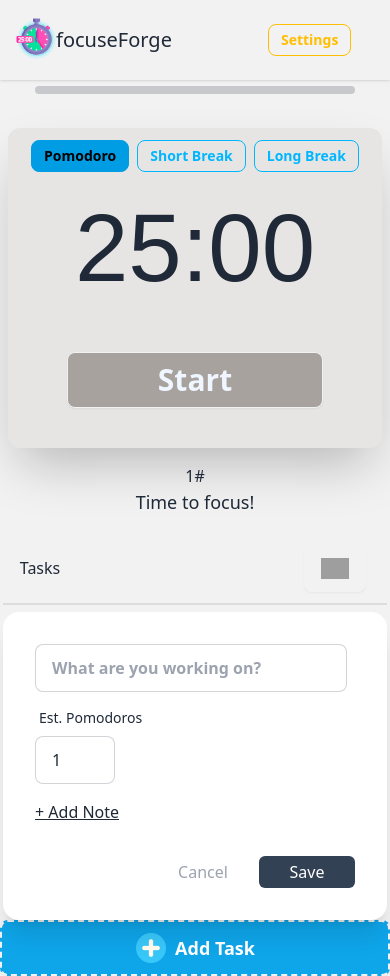
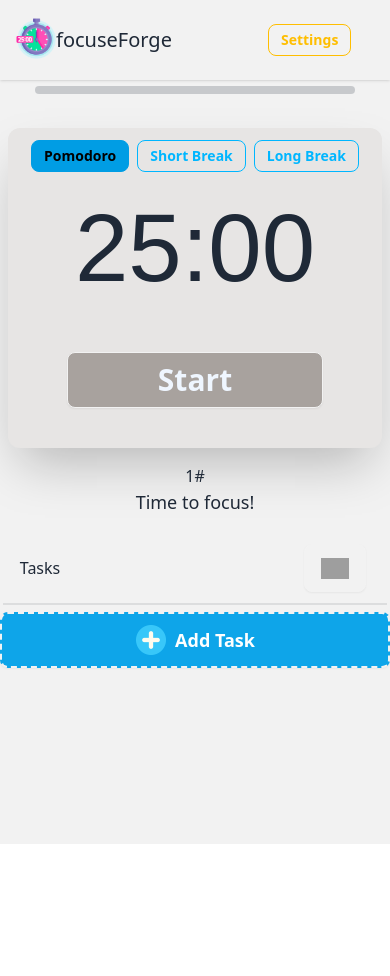
Before and after one commit to stefanpython/focuseForgePomodoro, a React (Vite) app: page / in a window 390 px wide. After the commit the page ends 844 px from the top, so only its background shows below. Built offline with nearby package versions, Linux system fonts and the light colour scheme; grey boxes are pictures that could not be loaded; a web font is replaced by a local one.

Commit message:
Show task form when Add Task btn is pressed

```diff
--- a/src/components/Tasks.tsx
+++ b/src/components/Tasks.tsx
@@ -7,15 +7,16 @@ interface FormData {
 }
 
 function Tasks() {
-  const [isOpen, setIsOpen] = useState(false);
+  const [isOpen, setIsOpen] = useState<boolean>(false);
   const dropdownRef = useRef<HTMLDivElement>(null);
+  const [showNoteInput, setShowNoteInput] = useState<boolean>(false);
+  const [showTaskForm, setShowTaskForm] = useState<boolean>(false);
 
   const [formData, setFormData] = useState<FormData>({
     pomodoros: "1",
     task: "",
     note: "",
   });
-  const [showNoteInput, setShowNoteInput] = useState(false);
 
   const handleChange = (e: React.ChangeEvent<HTMLInputElement>) => {
     setFormData({ ...formData, [e.target.name]: e.target.value });
@@ -60,6 +61,11 @@ function Tasks() {
 
   const closeDropdown = () => {
     setIsOpen(false);
+  };
+
+  // Handle show task form
+  const handleShowTaskForm = () => {
+    setShowTaskForm(!showTaskForm);
   };
 
   return (
@@ -113,6 +119,7 @@ function Tasks() {
 
       <div className="divider max-w-96 m-auto"></div>
 
+      {showTaskForm && (
         <div className="tast-container">
           <form
             onSubmit={handleSubmit}
@@ -120,7 +127,6 @@ function Tasks() {
           >
             <div className="card-body">
               <h2 className="card-title">
-              {formData.task || (
                 <input
                   type="text"
                   name="task"
@@ -128,7 +134,6 @@ function Tasks() {
                   className="input input-bordered mr-2 w-full"
                   placeholder="What are you working on?"
                 />
-              )}
               </h2>
 
               <div className="form-control">
@@ -184,11 +189,17 @@ function Tasks() {
             </div>
           </form>
         </div>
+      )}
 
-      <button className="btn bg-sky-500 hover:bg-sky-400 w-full h-14 sm:max-w-[30em] sm:h-[4.5em] border-dashed border-2">
+      {!showTaskForm && (
+        <button
+          className="btn bg-sky-500 hover:bg-sky-400 w-full h-14 sm:max-w-[30em] sm:h-[4.5em] border-dashed border-2"
+          onClick={handleShowTaskForm}
+        >
           <img className="w-8" src="./plus1.png" alt="plus image" />
           <p className="text-white text-lg">Add Task</p>
         </button>
+      )}
     </div>
   );
 }
```
Lines whose indentation alone changed are shown as unchanged.
